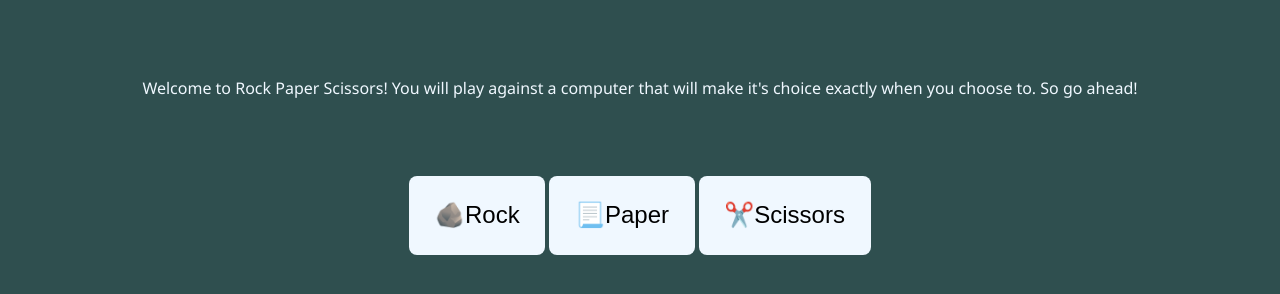
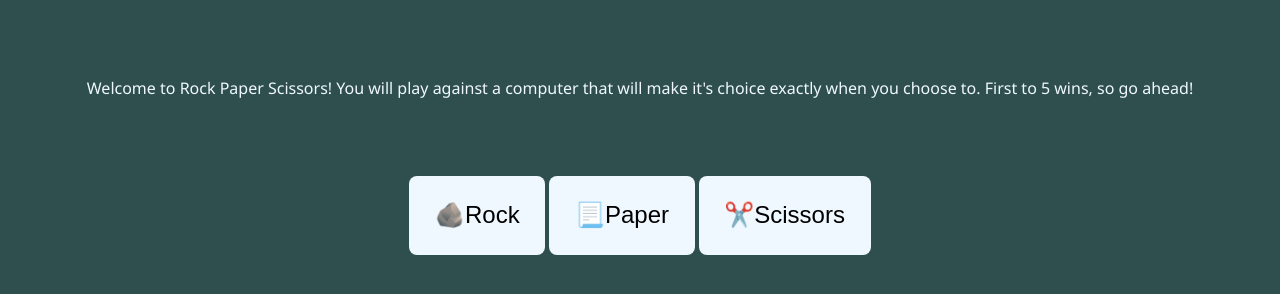
Before and after one commit to RileyTyler12/odin-rockpaperscissors-project, a plain HTML site: page index.html in a window 1280 px wide. Drawn offline with Linux system fonts and the light colour scheme.

Commit message:
Update welcome message to clarify game rules

```diff
--- a/index.html
+++ b/index.html
@@ -11,7 +11,7 @@
     <div id="main-container">
         <!-- Game UI Elements -->
         <div id="results">
-            <p>Welcome to Rock Paper Scissors! You will play against a computer that will make it's choice exactly when you choose to. So go ahead!</p>
+            <p>Welcome to Rock Paper Scissors! You will play against a computer that will make it's choice exactly when you choose to. First to 5 wins, so go ahead!</p>
         </div>
 
         <div id="buttons">
```
